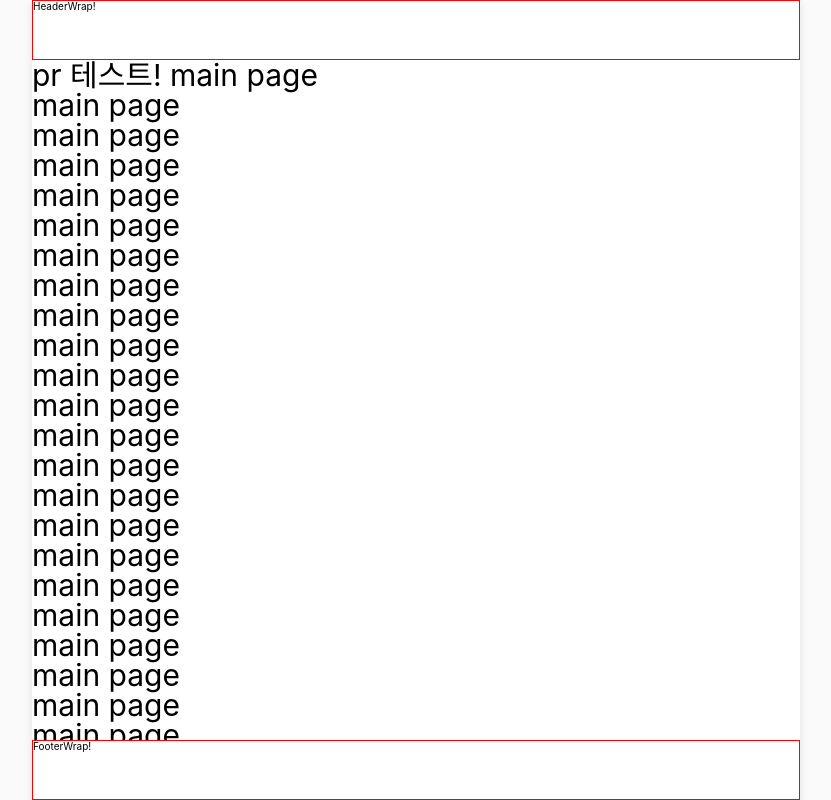
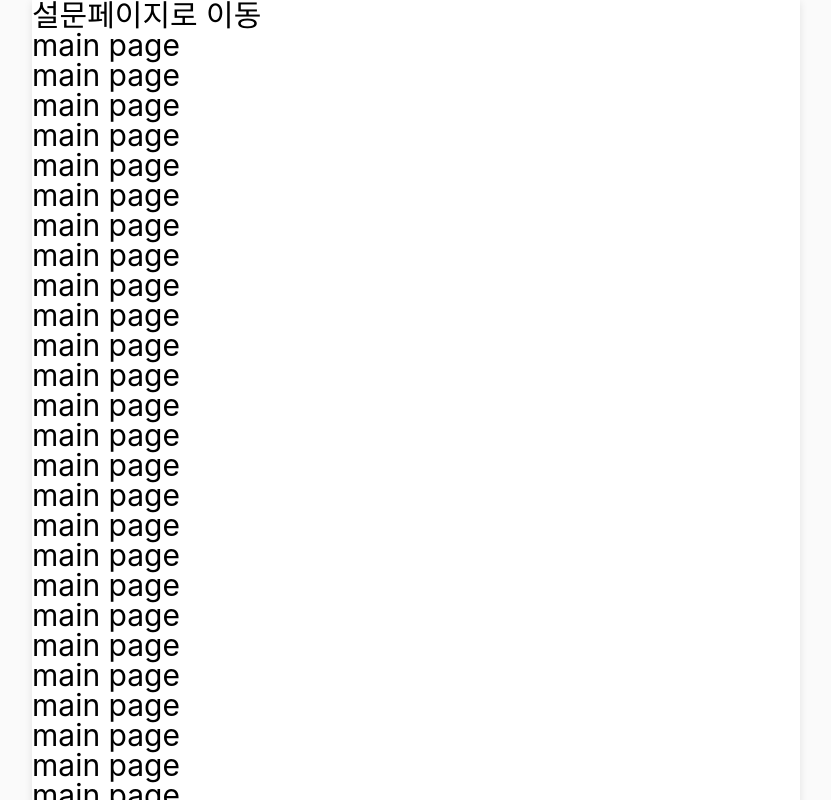
Before and after one commit to jejuEdu/jenfra-web, a Next.js app: page / in a window 1280 px wide. Shown: the top 800 px of the page, without its empty margins (224-1055 px from the left). Built offline with nearby package versions, Linux system fonts and the light colour scheme.

Commit message:
chore: styled-component ssr 충돌로 인해 새로고침 시 css 적용 안되는 현상 조치

```diff
--- a/layouts/LayoutMain.js
+++ b/layouts/LayoutMain.js
@@ -1,20 +1,19 @@
 import styled from 'styled-components';
-import Footer from '../components/Footer';
-import Header from '../components/Header';
 
 const LayoutMainWrap = styled.main`
   min-height: 100vh;
-  padding: 6rem 0;
+  width: 100%;
+  background: #fff;
+
+  @media screen and (min-width: 769px) {
+    max-width: 768px;
+    margin: 0 auto;
+    box-shadow: 0 2px 8px 0 rgb(0 0 0 / 10%);
+  }
 `;
 
 const LayoutMain = ({ children }) => {
-  return (
-    <>
-      <Header />
-      <LayoutMainWrap className="responsive">{children}</LayoutMainWrap>
-      <Footer />
-    </>
-  );
+  return <LayoutMainWrap>{children}</LayoutMainWrap>;
 };
 
 export default LayoutMain;
--- a/package.json
+++ b/package.json
@@ -9,6 +9,7 @@
     "lint": "next lint"
   },
   "dependencies": {
+    "babel-plugin-styled-components": "^2.0.7",
     "next": "12.3.2",
     "react": "18.2.0",
     "react-dom": "18.2.0",
--- a/pages/_app.js
+++ b/pages/_app.js
@@ -1,6 +1,5 @@
 import '../styles/reset.css';
 import '../styles/globals.css';
-import '../styles/responsive.css';
 import Head from 'next/head';
 
 function MyApp({ Component, pageProps }) {
--- /dev/null
+++ b/pages/_document.js
@@ -0,0 +1,29 @@
+import Document, { DocumentContext, DocumentInitialProps } from 'next/document';
+import { ServerStyleSheet } from 'styled-components';
+
+export default class MyDocument extends Document {
+  static async getInitialProps(ctx) {
+    const sheet = new ServerStyleSheet();
+    const originalRenderPage = ctx.renderPage;
+
+    try {
+      ctx.renderPage = () =>
+        originalRenderPage({
+          enhanceApp: (App) => (props) => sheet.collectStyles(<App {...props} />),
+        });
+
+      const initialProps = await Document.getInitialProps(ctx);
+      return {
+        ...initialProps,
+        styles: [
+          <>
+            {initialProps.styles}
+            {sheet.getStyleElement()}
+          </>,
+        ],
+      };
+    } finally {
+      sheet.seal();
+    }
+  }
+}
--- a/pages/index.js
+++ b/pages/index.js
@@ -1,10 +1,13 @@
+import Link from 'next/link';
 import LayoutMain from '../layouts/LayoutMain';
 
 export default function Home() {
   return (
     <LayoutMain>
       <div style={{ fontSize: '3rem' }}>
-        pr 테스트! main page
+        <Link href="/survey">
+          <a>설문페이지로 이동</a>
+        </Link>
         <br />
         main page
         <br />
--- a/styles/responsive.css
+++ /dev/null
@@ -1,13 +0,0 @@
-.responsive {
-  width: 100%;
-  background: #fff;
-}
-
-@media screen and (min-width: 769px) {
-  .responsive {
-    max-width: 768px;
-    margin: 0 auto;
-    padding: 6rem 0;
-    box-shadow: 0 2px 8px 0 rgb(0 0 0 / 10%);
-  }
-}
```
Also changed, not shown: layouts/LayoutSurvey.js (added, +28 -0 lines), pages/survey.js (added, +16 -0 lines), .babelrc (added).
